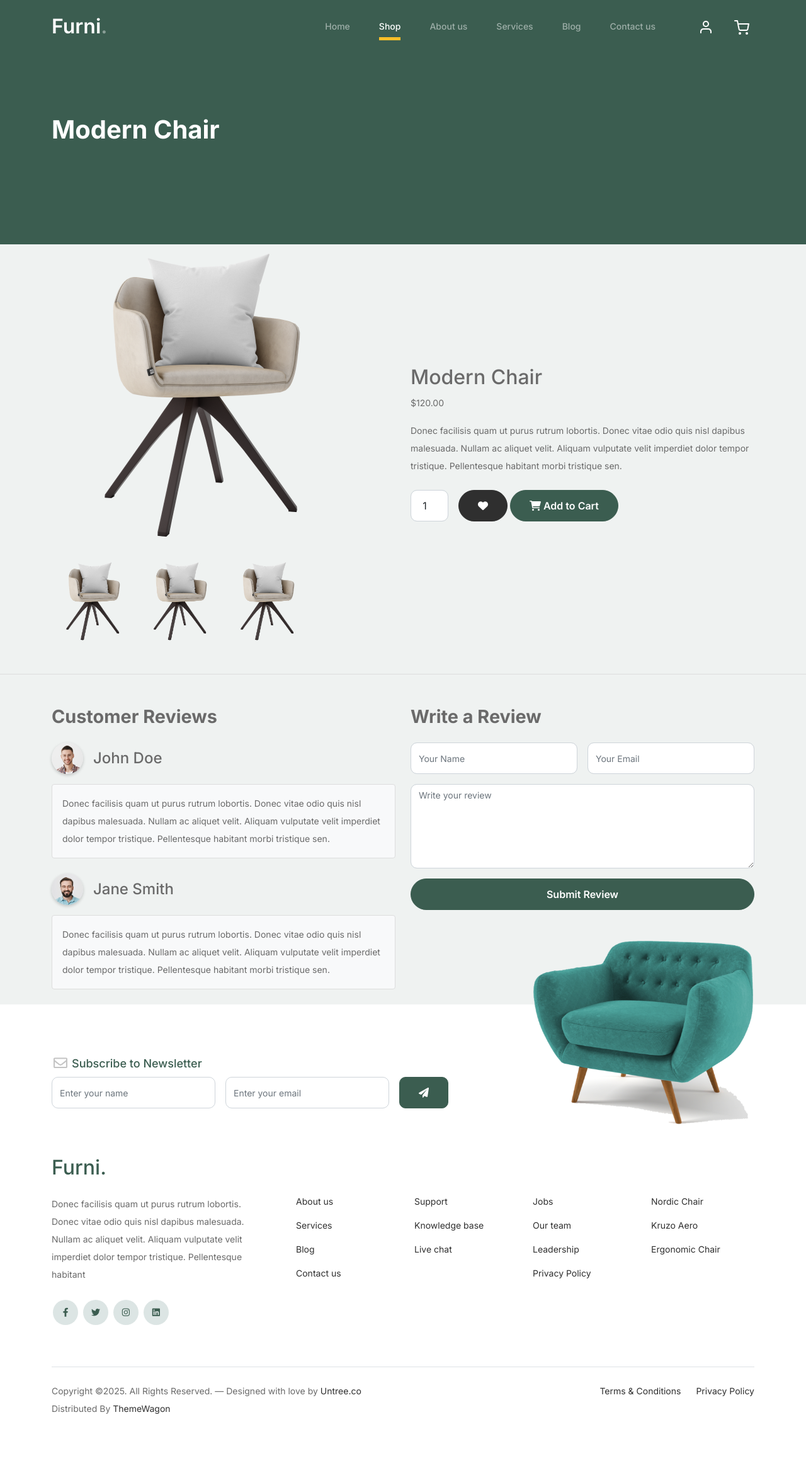
After one commit to gheyderov/py-a9-django-codes, a Django app: template product/templates/shop-detail.html in a window 1280 px wide. The commit adds this page. Shown: the whole page at 63% size. Run offline with Django 5.2, Linux system fonts and the light colour scheme; the template is opened without the code that fills it, so the values that code supplies are empty; parts of the project's set-up code (start-up, migrations or seed data) failed here and were passed over.

```diff
--- /dev/null
+++ b/product/templates/shop-detail.html
@@ -0,0 +1,347 @@
+<!-- /*
+* Bootstrap 5
+* Template Name: Furni
+* Template Author: Untree.co
+* Template URI: https://untree.co/
+* License: https://creativecommons.org/licenses/by/3.0/
+*/ -->
+<!doctype html>
+<html lang="en">
+
+<head>
+    <meta charset="utf-8">
+    <meta name="viewport" content="width=device-width, initial-scale=1, shrink-to-fit=no">
+    <meta name="author" content="Untree.co">
+    <link rel="shortcut icon" href="favicon.png">
+
+    <meta name="description" content="" />
+    <meta name="keywords" content="bootstrap, bootstrap4" />
+
+    <!-- Bootstrap CSS -->
+    <link href="css/bootstrap.min.css" rel="stylesheet">
+    <link href="https://cdnjs.cloudflare.com/ajax/libs/font-awesome/6.0.0-beta3/css/all.min.css" rel="stylesheet">
+    <link href="css/tiny-slider.css" rel="stylesheet">
+    <link href="css/style.css" rel="stylesheet">
+    <title>Furni Free Bootstrap 5 Template for Furniture and Interior Design Websites by Untree.co </title>
+    <style>
+        .shop-review .reviewer-img img {
+            box-shadow: 0 2px 5px rgba(0, 0, 0, 0.2);
+        }
+
+        .shop-review .review-content {
+            border: 1px solid #ddd;
+        }
+
+        .shop-review h2 {
+            font-size: 1.8rem;
+            font-weight: bold;
+        }
+        .separation-line {
+            height: 1px;
+            background-color: #ddd;
+            margin: 50px 0;
+        }
+    </style>
+</head>
+
+<body>
+    <!-- Start Header/Navigation -->
+    <nav class="custom-navbar navbar navbar navbar-expand-md navbar-dark bg-dark" arial-label="Furni navigation bar">
+
+        <div class="container">
+            <a class="navbar-brand" href="index.html">Furni<span>.</span></a>
+
+            <button class="navbar-toggler" type="button" data-bs-toggle="collapse" data-bs-target="#navbarsFurni"
+                aria-controls="navbarsFurni" aria-expanded="false" aria-label="Toggle navigation">
+                <span class="navbar-toggler-icon"></span>
+            </button>
+
+            <div class="collapse navbar-collapse" id="navbarsFurni">
+                <ul class="custom-navbar-nav navbar-nav ms-auto mb-2 mb-md-0">
+                    <li class="nav-item ">
+                        <a class="nav-link" href="index.html">Home</a>
+                    </li>
+                    <li class="active"><a class="nav-link" href="shop.html">Shop</a></li>
+                    <li><a class="nav-link" href="about.html">About us</a></li>
+                    <li><a class="nav-link" href="services.html">Services</a></li>
+                    <li><a class="nav-link" href="blog.html">Blog</a></li>
+                    <li><a class="nav-link" href="contact.html">Contact us</a></li>
+                </ul>
+
+                <ul class="custom-navbar-cta navbar-nav mb-2 mb-md-0 ms-5">
+                    <li><a class="nav-link" href="#"><img src="images/user.svg"></a></li>
+                    <li><a class="nav-link" href="cart.html"><img src="images/cart.svg"></a></li>
+                </ul>
+            </div>
+        </div>
+
+    </nav>
+    <!-- End Header/Navigation -->
+
+
+    <!-- Start Hero Section -->
+    <div class="hero">
+        <div class="container">
+            <div class="row justify-content-between">
+                <div class="col-lg-5">
+                    <div class="intro-excerpt">
+                        <h1>Modern Chair</h1>
+                    </div>
+                </div>
+                <div class="col-lg-7">
+
+                </div>
+            </div>
+        </div>
+    </div>
+    <!-- End Hero Section -->
+
+    <!-- Start Shop Detail Section -->
+
+    <section class="shop-detail">
+        <div class="container">
+            <div class="row align-items-center">
+                <!-- Main Product Image -->
+                <div class="col-lg-6">
+                    <div class="shop-detail-img">
+                        <img src="images/product-1.png" alt="Modern Chair" class="img-fluid main-image">
+                    </div>
+                    <!-- Related Images -->
+                    <div class="related-images mt-4">
+                        <div class="row g-2">
+                            <div class="col-3">
+                                <img src="images/product-1.png" alt="Related Image 1" class="img-fluid">
+                            </div>
+                            <div class="col-3">
+                                <img src="images/product-1.png" alt="Related Image 2" class="img-fluid">
+                            </div>
+                            <div class="col-3">
+                                <img src="images/product-1.png" alt="Related Image 3" class="img-fluid">
+                            </div>
+
+                        </div>
+                    </div>
+                </div>
+                <!-- Product Details -->
+                <div class="col-lg-6">
+                    <div class="shop-detail-content">
+                        <h2>Modern Chair</h2>
+                        <p class="price">$120.00</p>
+                        <p class="mb-4">
+                            Donec facilisis quam ut purus rutrum lobortis. Donec vitae odio quis nisl dapibus malesuada.
+                            Nullam ac aliquet velit. Aliquam vulputate velit imperdiet dolor tempor tristique.
+                            Pellentesque habitant morbi tristique sen.
+                        </p>
+                        <!-- Add to Cart Form -->
+                        <form action="#" class="row g-3">
+                            <div class="col-auto">
+                                <input type="number" class="form-control" value="1" min="1"
+                                    style="width: 60px; text-align: center;">
+                            </div>
+                            <div class="col-auto">
+                                <!-- add to wishlist -->
+                                <button class="btn btn-light"><span class="fa fa-heart"></span></button>
+
+                                <button type="submit" class="btn btn-primary">
+                                    <span class="fa fa-shopping-cart"></span> Add to Cart
+                                </button>
+                            </div>
+                        </form>
+                    </div>
+                </div>
+            </div>
+        </div>
+    </section>
+
+    <!-- End Shop Detail Section -->
+
+    <!-- Start Separation line -->
+    <div class="separation-line"></div>
+    <!-- End Separation line -->
+
+    <!-- Start Shop Review Section -->
+
+    <section class="shop-review">
+        <div class="container">
+            <div class="row">
+                <!-- Customer Reviews Section -->
+                <div class="col-lg-6">
+                    <h2 class="mb-4">Customer Reviews</h2>
+                    <div class="review-wrap">
+                        <div class="review mb-4">
+                            <div class="d-flex align-items-center mb-3">
+                                <div class="reviewer-img me-3">
+                                    <img src="images/person_1.jpg" alt="John Doe" class="img-fluid rounded-circle"
+                                        style="width: 50px; height: 50px;">
+                                </div>
+                                <h4 class="mb-0">John Doe</h4>
+                            </div>
+                            <div class="review-content bg-light p-3 rounded">
+                                <p class="mb-0">Donec facilisis quam ut purus rutrum lobortis. Donec vitae odio quis
+                                    nisl dapibus
+                                    malesuada. Nullam ac aliquet velit. Aliquam vulputate velit imperdiet dolor tempor
+                                    tristique. Pellentesque habitant morbi tristique sen.</p>
+                            </div>
+                        </div>
+                        <div class="review mb-4">
+                            <div class="d-flex align-items-center mb-3">
+                                <div class="reviewer-img me-3">
+                                    <img src="images/person_2.jpg" alt="Jane Smith" class="img-fluid rounded-circle"
+                                        style="width: 50px; height: 50px;">
+                                </div>
+                                <h4 class="mb-0">Jane Smith</h4>
+                            </div>
+                            <div class="review-content bg-light p-3 rounded">
+                                <p class="mb-0">Donec facilisis quam ut purus rutrum lobortis. Donec vitae odio quis
+                                    nisl dapibus
+                                    malesuada. Nullam ac aliquet velit. Aliquam vulputate velit imperdiet dolor tempor
+                                    tristique. Pellentesque habitant morbi tristique sen.</p>
+                            </div>
+                        </div>
+                    </div>
+                </div>
+
+                <!-- Write a Review Section -->
+                <div class="col-lg-6">
+                    <h2 class="mb-4">Write a Review</h2>
+                    <form action="#" class="row g-3">
+                        <div class="col-md-6">
+                            <input type="text" class="form-control" placeholder="Your Name">
+                        </div>
+                        <div class="col-md-6">
+                            <input type="email" class="form-control" placeholder="Your Email">
+                        </div>
+                        <div class="col-12">
+                            <textarea name="" id="" cols="30" rows="5" class="form-control"
+                                placeholder="Write your review"></textarea>
+                        </div>
+                        <div class="col-12">
+                            <button class="btn btn-primary w-100">Submit Review</button>
+                        </div>
+                    </form>
+                </div>
+            </div>
+        </div>
+    </section>
+
+
+    <!-- Start Footer Section -->
+    <footer class="footer-section">
+        <div class="container relative">
+
+            <div class="sofa-img">
+                <img src="images/sofa.png" alt="Image" class="img-fluid">
+            </div>
+
+            <div class="row">
+                <div class="col-lg-8">
+                    <div class="subscription-form">
+                        <h3 class="d-flex align-items-center"><span class="me-1"><img src="images/envelope-outline.svg"
+                                    alt="Image" class="img-fluid"></span><span>Subscribe to Newsletter</span></h3>
+
+                        <form action="#" class="row g-3">
+                            <div class="col-auto">
+                                <input type="text" class="form-control" placeholder="Enter your name">
+                            </div>
+                            <div class="col-auto">
+                                <input type="email" class="form-control" placeholder="Enter your email">
+                            </div>
+                            <div class="col-auto">
+                                <button class="btn btn-primary">
+                                    <span class="fa fa-paper-plane"></span>
+                                </button>
+                            </div>
+                        </form>
+
+                    </div>
+                </div>
+            </div>
+
+            <div class="row g-5 mb-5">
+                <div class="col-lg-4">
+                    <div class="mb-4 footer-logo-wrap"><a href="#" class="footer-logo">Furni<span>.</span></a></div>
+                    <p class="mb-4">Donec facilisis quam ut purus rutrum lobortis. Donec vitae odio quis nisl dapibus
+                        malesuada. Nullam ac aliquet velit. Aliquam vulputate velit imperdiet dolor tempor tristique.
+                        Pellentesque habitant</p>
+
+                    <ul class="list-unstyled custom-social">
+                        <li><a href="#"><span class="fa fa-brands fa-facebook-f"></span></a></li>
+                        <li><a href="#"><span class="fa fa-brands fa-twitter"></span></a></li>
+                        <li><a href="#"><span class="fa fa-brands fa-instagram"></span></a></li>
+                        <li><a href="#"><span class="fa fa-brands fa-linkedin"></span></a></li>
+                    </ul>
+                </div>
+
+                <div class="col-lg-8">
+                    <div class="row links-wrap">
+                        <div class="col-6 col-sm-6 col-md-3">
+                            <ul class="list-unstyled">
+                                <li><a href="#">About us</a></li>
+                                <li><a href="#">Services</a></li>
+                                <li><a href="#">Blog</a></li>
+                                <li><a href="#">Contact us</a></li>
+                            </ul>
+                        </div>
+
+                        <div class="col-6 col-sm-6 col-md-3">
+                            <ul class="list-unstyled">
+                                <li><a href="#">Support</a></li>
+                                <li><a href="#">Knowledge base</a></li>
+                                <li><a href="#">Live chat</a></li>
+                            </ul>
+                        </div>
+
+                        <div class="col-6 col-sm-6 col-md-3">
+                            <ul class="list-unstyled">
+                                <li><a href="#">Jobs</a></li>
+                                <li><a href="#">Our team</a></li>
+                                <li><a href="#">Leadership</a></li>
+                                <li><a href="#">Privacy Policy</a></li>
+                            </ul>
+                        </div>
+
+                        <div class="col-6 col-sm-6 col-md-3">
+                            <ul class="list-unstyled">
+                                <li><a href="#">Nordic Chair</a></li>
+                                <li><a href="#">Kruzo Aero</a></li>
+                                <li><a href="#">Ergonomic Chair</a></li>
+                            </ul>
+                        </div>
+                    </div>
+                </div>
+
+            </div>
+
+            <div class="border-top copyright">
+                <div class="row pt-4">
+                    <div class="col-lg-6">
+                        <p class="mb-2 text-center text-lg-start">Copyright &copy;<script>
+                                document.write(new Date().getFullYear());
+                            </script>. All Rights Reserved. &mdash; Designed with love by <a
+                                href="https://untree.co">Untree.co</a> Distributed By <a
+                                href="https://themewagon.com">ThemeWagon</a>
+                            <!-- License information: https://untree.co/license/ -->
+                        </p>
+                    </div>
+
+                    <div class="col-lg-6 text-center text-lg-end">
+                        <ul class="list-unstyled d-inline-flex ms-auto">
+                            <li class="me-4"><a href="#">Terms &amp; Conditions</a></li>
+                            <li><a href="#">Privacy Policy</a></li>
+                        </ul>
+                    </div>
+
+                </div>
+            </div>
+
+        </div>
+    </footer>
+    <!-- End Footer Section -->
+
+
+    <script src="js/bootstrap.bundle.min.js"></script>
+    <script src="js/tiny-slider.js"></script>
+    <script src="js/custom.js"></script>
+</body>
+
+</html>
```
Also changed, not shown: core/templates/index.html (+9 -9 lines), product/templates/shop.html (+100 -4 lines), 2 other files.
